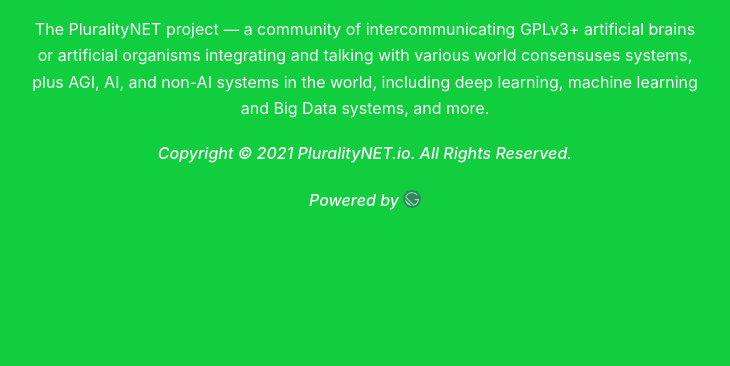
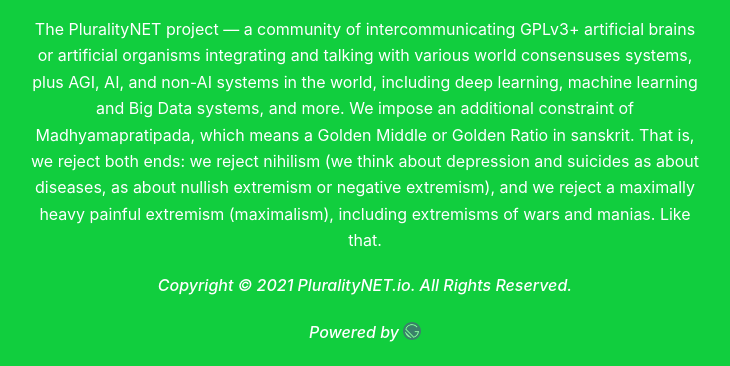
Before and after one commit to nonlin-lin-chaos-order-etc-etal/PluralityNET.io.gatsby, a Gatsby site: page / in a window 1280 px wide. Shown: the part 702-1068 px from the top of the page, without its empty margins (275-1005 px from the left). Before the commit the page ends 936 px from the top, so only its background shows below. Built offline with nearby package versions, Linux system fonts and the light colour scheme; Gatsby itself is replaced by a stand-in of ours.

Commit message:
Update index.js

```diff
--- a/src/pages/index.js
+++ b/src/pages/index.js
@@ -42,12 +42,12 @@ const FeatureListItem = styled.li({
 })
 */
 
-var description = "The PluralityNET project — a community of intercommunicating GPLv3+ artificial brains or artificial organisms integrating and talking with various world consensuses systems, plus AGI, AI, and non-AI systems in the world, including deep learning, machine learning and Big Data systems, and more.";
+var description = "The PluralityNET project — a community of intercommunicating GPLv3+ artificial brains or artificial organisms integrating and talking with various world consensuses systems, plus AGI, AI, and non-AI systems in the world, including deep learning, machine learning and Big Data systems, and more. We impose an additional constraint of Madhyamapratipada, which means a Golden Middle or Golden Ratio in sanskrit. That is, we reject both ends: we reject nihilism (we think about depression and suicides as about diseases, as about nullish extremism or negative extremism), and we reject a maximally heavy painful extremism (maximalism), including extremisms of wars and manias. Like that.";
 
 //Gadsby Logo
 const LogoLink = styled(`a`)`
   line-height: 1;
-  height: ${rhythm(0.875)};
+  height: ${rhythm(0.275)}; /*0.875*/
   width: ${rhythm(0.875)};
   display: inline-block;
 
```
